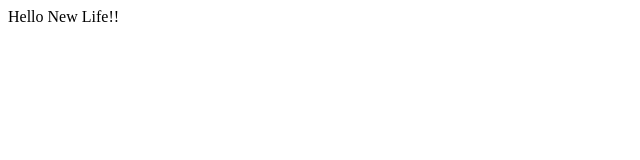
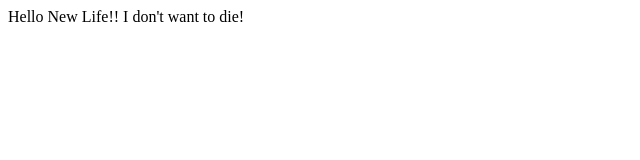
Before and after one commit to barakiyo/barakiyo_test, a plain HTML site: page index.html in a window 1280 px wide. Shown: the whole page, without its empty margins (0-640 px from the left). Drawn offline with Linux system fonts and the light colour scheme.

Commit message:
commit
commit

```diff
--- a/index.html
+++ b/index.html
@@ -1,3 +1,4 @@
 <HTML>
 Hello New Life!!
+I don't want to die!
 </HTML>
```
